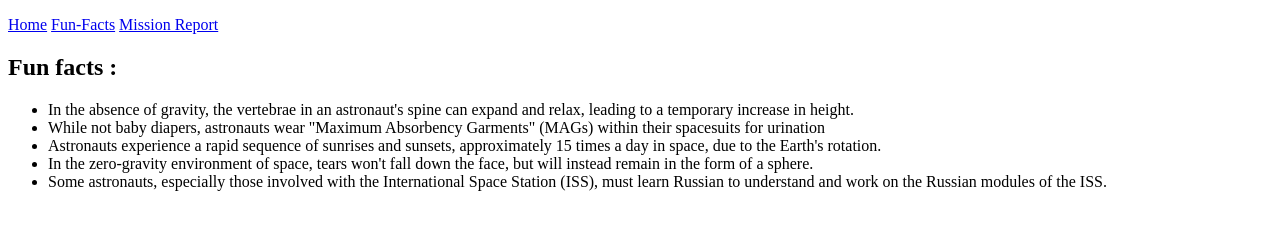
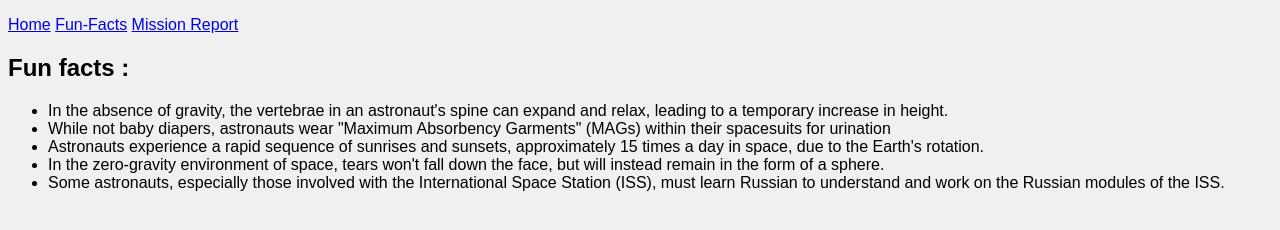
Before and after one commit to hicham1210/astronaut-bio, a plain HTML site: page astronaut-bio/first-astronaut-bio/fun-facts.html in a window 1280 px wide. Drawn offline with Linux system fonts and the light colour scheme.

Commit message:
Update fun-facts.html

```diff
--- a/astronaut-bio/first-astronaut-bio/fun-facts.html
+++ b/astronaut-bio/first-astronaut-bio/fun-facts.html
@@ -3,6 +3,7 @@
 <head>
     <meta charset="UTF-8">
     <meta name="viewport" content="width=device-width, initial-scale=1.0">
+    <link rel="stylesheet" href="astronaut.css">
     <title>Fun facts about astronauts </title>
 </head>
 <body>
```
